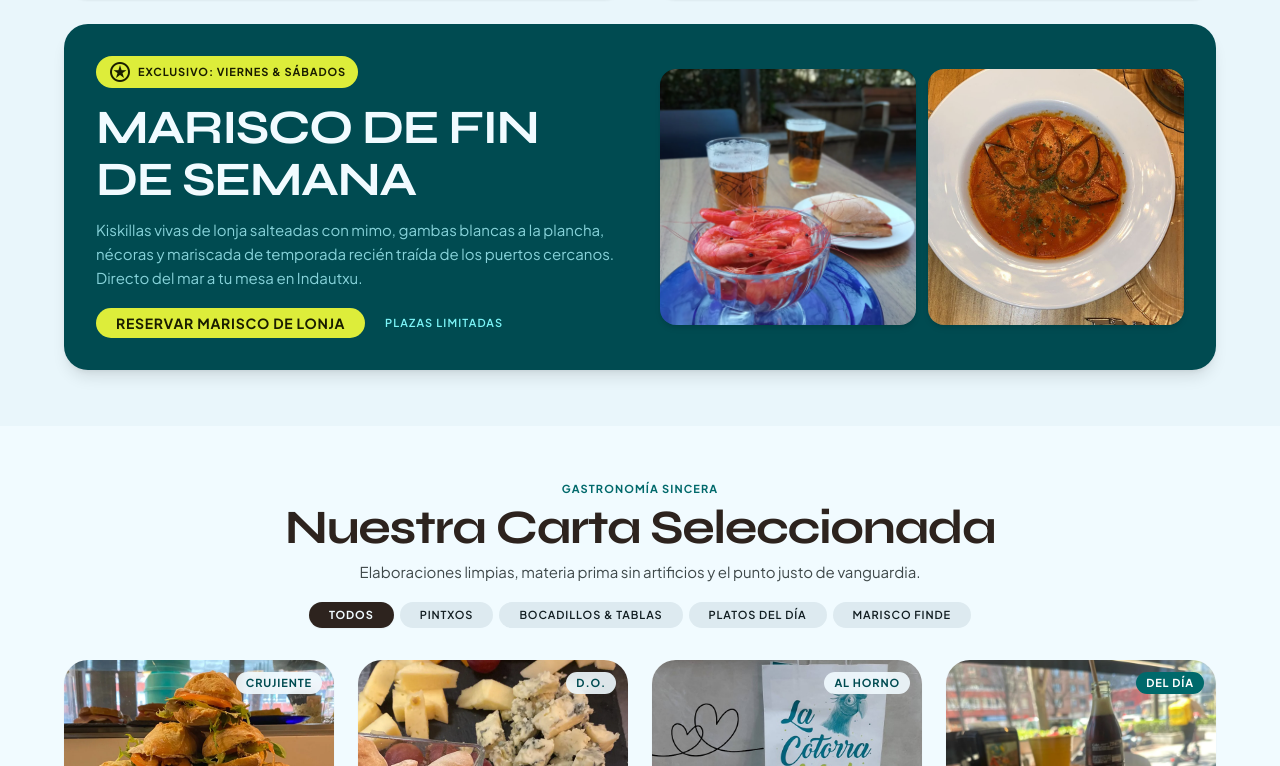
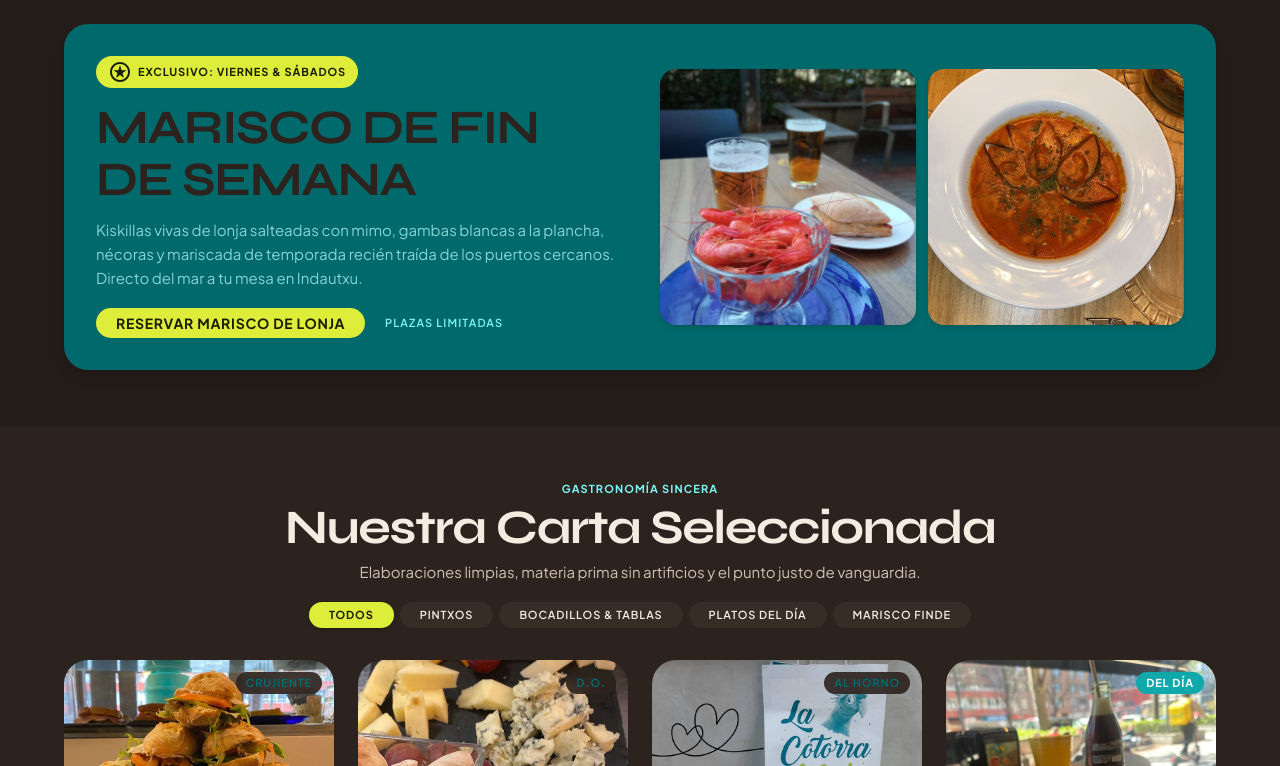
Before and after one commit to baituman420/cotorra-muda, a React (Vite) app: page / in a window 1280 px wide. Shown: the part 1694-2460 px from the top of the page. Built offline with nearby package versions, Linux system fonts and the light colour scheme.

Commit message:
feat(theme): fondo marron de la paleta (#2D231E) con inversion cromatica de alto contraste

```diff
--- a/src/components/HeroMascot.tsx
+++ b/src/components/HeroMascot.tsx
@@ -68,6 +68,7 @@ export const HeroMascot: React.FC<HeroMascotProps> = ({ className = '' }) => {
               width: '100%',
               height: '100%',
               display: 'block',
+              mixBlendMode: 'multiply',
             }}
           />
         </div>
--- a/src/pages/Home.tsx
+++ b/src/pages/Home.tsx
@@ -34,15 +34,15 @@ export const Home: React.FC<HomeProps> = ({ onNavigate }) => {
           <div className="max-w-7xl mx-auto px-5 sm:px-6 lg:px-margin-lg w-full relative z-10">
             <div className="max-w-xl lg:max-w-2xl flex flex-col space-y-space-sm sm:space-y-space-md">
               {/*  Pastilla: retardo 1 (0.8s)  */}
-              <div className="hero-delay-1 inline-flex items-center gap-space-xs w-fit bg-[#2D231E] text-surface-bright px-space-md py-space-xs rounded-full shadow-sm border border-[#3E3028]">
+              <div className="hero-delay-1 inline-flex items-center gap-space-xs w-fit bg-[#3D3029] text-on-surface px-space-md py-space-xs rounded-full shadow-md border border-[#504138]">
                 <span className="w-2.5 h-2.5 rounded-full bg-[#dded3a] animate-ping"></span>
                 <span className="font-label-sm text-label-sm uppercase tracking-widest font-bold text-[#dded3a]">Barra Viva · Bilbao Indautxu</span>
               </div>
 
               {/*  H1 Titular: retardo 2 (1.1s)  */}
-              <h1 className="hero-delay-2 font-display-xl text-display-xl-mobile sm:text-4xl lg:text-display-xl font-extrabold uppercase tracking-tight text-[#2D231E] leading-[1.08] lg:leading-none">
+              <h1 className="hero-delay-2 font-display-xl text-display-xl-mobile sm:text-4xl lg:text-display-xl font-extrabold uppercase tracking-tight text-on-surface leading-[1.08] lg:leading-none">
                 Aquí la cotorra es muda. <br />
-                <span className="text-secondary italic font-light">El resto, no.</span>
+                <span className="text-[#7cf5f8] italic font-light">El resto, no.</span>
               </h1>
 
               {/*  Texto descriptivo: retardo 3 (1.3s)  */}
@@ -86,14 +86,14 @@ export const Home: React.FC<HomeProps> = ({ onNavigate }) => {
 {/*  Section Header  */}
 <div className="flex flex-col md:flex-row md:items-end justify-between mb-space-lg gap-space-sm">
 <div>
-<span className="font-label-sm text-label-sm uppercase tracking-widest text-[#5C483D] font-bold flex items-center gap-2"><span className="w-2 h-2 rounded-full bg-[#332822]"></span>Ritmo continuo</span>
-<h2 className="font-headline-lg text-headline-lg-mobile lg:text-headline-lg text-[#2D231E] tracking-tight font-bold">
+<span className="font-label-sm text-label-sm uppercase tracking-widest text-[#D0BFB2] font-bold flex items-center gap-2"><span className="w-2 h-2 rounded-full bg-[#dded3a]"></span>Ritmo continuo</span>
+<h2 className="font-headline-lg text-headline-lg-mobile lg:text-headline-lg text-on-surface tracking-tight font-bold">
             De la mañana a la mesa
           </h2>
 <p className="font-body-md text-body-md text-on-surface-variant mt-space-xs">Siempre hay un buen pretexto para parar en La Cotorra.</p>
 </div>
 <div className="hidden md:flex items-center gap-space-xs text-on-surface-variant font-label-md text-label-md">
-<span className="font-label-sm text-label-sm uppercase tracking-widest text-[#5C483D] font-bold flex items-center gap-2"><span className="w-2 h-2 rounded-full bg-[#332822]"></span>Ritmo continuo</span>
+<span className="font-label-sm text-label-sm uppercase tracking-widest text-[#D0BFB2] font-bold flex items-center gap-2"><span className="w-2 h-2 rounded-full bg-[#dded3a]"></span>Ritmo continuo</span>
 <span className="">Servicio continuo en barra y mesa</span>
 </div>
 </div>
@@ -104,7 +104,7 @@ export const Home: React.FC<HomeProps> = ({ onNavigate }) => {
 <div className="flex flex-col sm:flex-row gap-space-md items-start sm:items-center justify-between mb-space-sm">
 <div>
 <span className="bg-tertiary-fixed text-on-tertiary-fixed font-label-sm text-label-sm px-2.5 py-0.5 rounded-full uppercase font-bold">08:00h en adelante</span>
-<h3 className="font-headline-sm text-headline-sm text-[#2D231E] mt-space-xs font-bold">Desayunos &amp; Café artesanal</h3>
+<h3 className="font-headline-sm text-headline-sm text-on-surface mt-space-xs font-bold">Desayunos &amp; Café artesanal</h3>
 <p className="font-body-sm text-body-sm text-on-surface-variant mt-1">Tostadas de hogaza con aguacate, bollería tierna y cafés de especialidad para arrancar con brío.</p>
 </div>
 </div>
@@ -121,7 +121,7 @@ export const Home: React.FC<HomeProps> = ({ onNavigate }) => {
 <div className="md:col-span-5 bg-surface-container-lowest rounded-3xl p-space-md shadow-sm flex flex-col justify-between group hover:shadow-md transition-shadow">
 <div>
 <span className="bg-secondary-container text-on-secondary-container font-label-sm text-label-sm px-2.5 py-0.5 rounded-full uppercase font-bold">100% Natural</span>
-<h3 className="font-headline-sm text-headline-sm text-[#2D231E] mt-space-xs font-bold">Smoothies &amp; Zumos</h3>
+<h3 className="font-headline-sm text-headline-sm text-on-surface mt-space-xs font-bold">Smoothies &amp; Zumos</h3>
 <p className="font-body-sm text-body-sm text-on-surface-variant mt-1">Fruta fresca de temporada batida al momento. Energía pura y combinaciones refrescantes.</p>
 </div>
 <div className="h-52 w-full rounded-2xl overflow-hidden mt-space-sm">
@@ -205,8 +205,8 @@ export const Home: React.FC<HomeProps> = ({ onNavigate }) => {
 <div className="max-w-7xl mx-auto px-6 lg:px-margin-lg">
 {/*  Section Header & Filter Tabs  */}
 <div className="flex flex-col items-center text-center space-y-space-xs mb-space-lg">
-<span className="font-label-sm text-label-sm uppercase tracking-widest text-secondary font-bold">Gastronomía sincera</span>
-<h2 className="font-headline-lg text-headline-lg-mobile lg:text-headline-lg text-[#2D231E] tracking-tight font-bold">
+<span className="font-label-sm text-label-sm uppercase tracking-widest text-[#7cf5f8] font-bold">Gastronomía sincera</span>
+<h2 className="font-headline-lg text-headline-lg-mobile lg:text-headline-lg text-on-surface tracking-tight font-bold">
           Nuestra Carta Seleccionada
         </h2>
 <p className="font-body-md text-body-md text-on-surface-variant max-w-xl">
@@ -219,7 +219,7 @@ export const Home: React.FC<HomeProps> = ({ onNavigate }) => {
           onClick={() => setActiveCategory('all')}
           className={`menu-filter-btn px-space-md py-1.5 rounded-full font-label-sm text-label-sm uppercase transition-all ${
             activeCategory === 'all'
-              ? 'bg-[#2D231E] text-surface-bright shadow-sm font-bold'
+              ? 'bg-[#dded3a] text-[#1a1d00] shadow-md font-bold'
               : 'bg-surface-container-high text-on-surface hover:bg-surface-variant'
           }`}
         >Todos</button><button
@@ -228,7 +228,7 @@ export const Home: React.FC<HomeProps> = ({ onNavigate }) => {
           onClick={() => setActiveCategory('pintxos')}
           className={`menu-filter-btn px-space-md py-1.5 rounded-full font-label-sm text-label-sm uppercase transition-all ${
             activeCategory === 'pintxos'
-              ? 'bg-[#2D231E] text-surface-bright shadow-sm font-bold'
+              ? 'bg-[#dded3a] text-[#1a1d00] shadow-md font-bold'
               : 'bg-surface-container-high text-on-surface hover:bg-surface-variant'
           }`}
         >Pintxos</button><button
@@ -237,7 +237,7 @@ export const Home: React.FC<HomeProps> = ({ onNavigate }) => {
           onClick={() => setActiveCategory('bocadillos')}
           className={`menu-filter-btn px-space-md py-1.5 rounded-full font-label-sm text-label-sm uppercase transition-all ${
             activeCategory === 'bocadillos'
-              ? 'bg-[#2D231E] text-surface-bright shadow-sm font-bold'
+              ? 'bg-[#dded3a] text-[#1a1d00] shadow-md font-bold'
               : 'bg-surface-container-high text-on-surface hover:bg-surface-variant'
           }`}
         >Bocadillos & Tablas</button><button
@@ -246,7 +246,7 @@ export const Home: React.FC<HomeProps> = ({ onNavigate }) => {
           onClick={() => setActiveCategory('especiales')}
           className={`menu-filter-btn px-space-md py-1.5 rounded-full font-label-sm text-label-sm uppercase transition-all ${
             activeCategory === 'especiales'
-              ? 'bg-[#2D231E] text-surface-bright shadow-sm font-bold'
+              ? 'bg-[#dded3a] text-[#1a1d00] shadow-md font-bold'
               : 'bg-surface-container-high text-on-surface hover:bg-surface-variant'
           }`}
         >Platos del Día</button><button
@@ -255,7 +255,7 @@ export const Home: React.FC<HomeProps> = ({ onNavigate }) => {
           onClick={() => setActiveCategory('marisco')}
           className={`menu-filter-btn px-space-md py-1.5 rounded-full font-label-sm text-label-sm uppercase transition-all ${
             activeCategory === 'marisco'
-              ? 'bg-[#2D231E] text-surface-bright shadow-sm font-bold'
+              ? 'bg-[#dded3a] text-[#1a1d00] shadow-md font-bold'
               : 'bg-surface-container-high text-on-surface hover:bg-surface-variant'
           }`}
         >Marisco Finde</button></div>
@@ -429,13 +429,13 @@ export const Home: React.FC<HomeProps> = ({ onNavigate }) => {
 <span className="w-3 h-3 rounded-full bg-error"></span>
 <span className="font-label-sm text-label-sm uppercase tracking-widest text-error font-bold">San Mamés a un paso</span>
 </div>
-<h2 className="font-headline-lg text-headline-lg-mobile lg:text-headline-lg text-[#2D231E] tracking-tight font-bold">
+<h2 className="font-headline-lg text-headline-lg-mobile lg:text-headline-lg text-on-surface tracking-tight font-bold">
             Aquí también se siente el Athletic
           </h2>
 <p className="font-body-lg text-body-lg text-on-surface-variant">
             Pasión bilbaína, cuadrillas incondicionales, días de partido y la mejor previa. En La Cotorra Muda el poteo se vive con orgullo rojiblanco: una copa de crianza, un txakoli bien tirado, risas de toda la vida y el rugido de la catedral a escasos metros.
           </p>
-<div className="grid grid-cols-2 gap-space-md pt-space-xs"><div className="p-space-sm rounded-2xl bg-[#2D231E] text-surface-bright border border-[#3E3028]"><span className="font-headline-sm text-headline-sm text-[#dded3a] font-bold">100%</span><p className="font-body-sm text-body-sm text-surface-container-high">Ambiente de previa y pospartido</p></div><div className="p-space-sm rounded-2xl bg-[#2D231E] text-surface-bright border border-[#3E3028]"><span className="font-headline-sm text-headline-sm text-[#dded3a] font-bold">5 min</span><p className="font-body-sm text-body-sm text-surface-container-high">Caminando directo a San Mamés</p></div></div>
+<div className="grid grid-cols-2 gap-space-md pt-space-xs"><div className="p-space-sm rounded-2xl bg-surface-container-high text-surface-bright border border-outline-variant"><span className="font-headline-sm text-headline-sm text-[#dded3a] font-bold">100%</span><p className="font-body-sm text-body-sm text-on-surface-variant">Ambiente de previa y pospartido</p></div><div className="p-space-sm rounded-2xl bg-surface-container-high text-surface-bright border border-outline-variant"><span className="font-headline-sm text-headline-sm text-[#dded3a] font-bold">5 min</span><p className="font-body-sm text-body-sm text-on-surface-variant">Caminando directo a San Mamés</p></div></div>
 </div>
 </div>
 </div>
@@ -446,8 +446,8 @@ export const Home: React.FC<HomeProps> = ({ onNavigate }) => {
 <div className="bg-surface-container-lowest rounded-3xl p-space-lg lg:p-space-xl shadow-md">
 <div className="grid grid-cols-1 lg:grid-cols-12 gap-gutter-lg items-center">
 <div className="lg:col-span-6 space-y-space-md">
-<span className="font-label-sm text-label-sm uppercase tracking-widest text-secondary font-bold">Mesas &amp; Cuadrillas</span>
-<h2 className="font-headline-lg text-headline-lg-mobile lg:text-headline-lg text-[#2D231E] tracking-tight font-bold">
+<span className="font-label-sm text-label-sm uppercase tracking-widest text-[#7cf5f8] font-bold">Mesas &amp; Cuadrillas</span>
+<h2 className="font-headline-lg text-headline-lg-mobile lg:text-headline-lg text-on-surface tracking-tight font-bold">
               Los mejores planes se comparten
             </h2>
 <p className="font-body-md text-body-md text-on-surface-variant">
@@ -455,15 +455,15 @@ export const Home: React.FC<HomeProps> = ({ onNavigate }) => {
             </p>
 <ul className="space-y-space-xs font-body-sm text-body-sm text-on-surface">
 <li className="flex items-center gap-2">
-<span className="material-symbols-outlined text-secondary text-sm">check_circle</span>
+<span className="material-symbols-outlined text-[#7cf5f8] text-sm">check_circle</span>
 <span className="">Menús cerrados de picoteo con barra libre opcional</span>
 </li>
 <li className="flex items-center gap-2">
-<span className="material-symbols-outlined text-secondary text-sm">check_circle</span>
+<span className="material-symbols-outlined text-[#7cf5f8] text-sm">check_circle</span>
 <span className="">Opciones vegetarianas y sin gluten previo aviso</span>
 </li>
 <li className="flex items-center gap-2">
-<span className="material-symbols-outlined text-secondary text-sm">check_circle</span>
+<span className="material-symbols-outlined text-[#7cf5f8] text-sm">check_circle</span>
 <span className="">Reserva rápida sin complicaciones de pago</span>
 </li>
 </ul>
@@ -488,8 +488,8 @@ export const Home: React.FC<HomeProps> = ({ onNavigate }) => {
 <div className="max-w-7xl mx-auto px-6 lg:px-margin-lg">
 <div className="flex flex-col sm:flex-row items-start sm:items-end justify-between mb-space-lg gap-space-xs">
 <div>
-<span className="font-label-sm text-label-sm uppercase tracking-widest text-secondary font-bold">Comunidad &amp; Vida Social</span>
-<h2 className="font-headline-lg text-headline-lg-mobile lg:text-headline-lg text-[#2D231E] tracking-tight font-bold">
+<span className="font-label-sm text-label-sm uppercase tracking-widest text-[#7cf5f8] font-bold">Comunidad &amp; Vida Social</span>
+<h2 className="font-headline-lg text-headline-lg-mobile lg:text-headline-lg text-on-surface tracking-tight font-bold">
             Lo que pasa en La Cotorra
           </h2>
 </div>
@@ -522,8 +522,8 @@ export const Home: React.FC<HomeProps> = ({ onNavigate }) => {
 <div className="grid grid-cols-1 lg:grid-cols-12 gap-gutter-lg items-center">
 <div className="lg:col-span-7 space-y-space-md">
 <div>
-<span className="font-label-sm text-label-sm uppercase tracking-widest text-secondary font-bold">Puertas Abiertas</span>
-<h2 className="font-headline-lg text-headline-lg-mobile lg:text-headline-lg text-[#2D231E] tracking-tight font-bold">
+<span className="font-label-sm text-label-sm uppercase tracking-widest text-[#7cf5f8] font-bold">Puertas Abiertas</span>
+<h2 className="font-headline-lg text-headline-lg-mobile lg:text-headline-lg text-on-surface tracking-tight font-bold">
                 ¿Nos vemos hoy?
               </h2>
 <p className="font-body-md text-body-md text-on-surface-variant mt-1">
--- a/tailwind.config.js
+++ b/tailwind.config.js
@@ -6,52 +6,52 @@ export default {
     extend: {
       colors: {
         "tertiary-fixed": "#dded3a",
-        "on-surface": "#111d21",
+        "on-surface": "#F5EBE1",
         "primary-fixed": "#a3eff7",
-        "surface-bright": "#f1fbff",
+        "surface-bright": "#3D3029",
         "inverse-primary": "#87d3da",
-        "on-surface-variant": "#3f494a",
+        "on-surface-variant": "#D0BFB2",
         "on-secondary": "#ffffff",
-        "secondary": "#00696b",
+        "secondary": "#11A8AB",
         "tertiary": "#414700",
-        "outline-variant": "#bec8c9",
+        "outline-variant": "#504138",
         "tertiary-container": "#586000",
         "tertiary-fixed-dim": "#c1d015",
-        "secondary-container": "#79f2f5",
+        "secondary-container": "#004f51",
         "on-primary": "#ffffff",
         "primary-fixed-dim": "#87d3da",
         "on-tertiary-fixed-variant": "#444b00",
-        "surface-container-low": "#e9f6fb",
+        "surface-container-low": "#241C18",
         "secondary-fixed": "#7cf5f8",
         "on-primary-fixed": "#002022",
         "on-primary-fixed-variant": "#004f55",
         "secondary-fixed-dim": "#5cd8db",
         "on-error": "#ffffff",
         "on-tertiary": "#ffffff",
-        "on-secondary-container": "#006e70",
-        "background": "#f1fbff",
-        "primary": "#004b51",
-        "on-error-container": "#93000a",
+        "on-secondary-container": "#79f2f5",
+        "background": "#2D231E",
+        "primary": "#00696B",
+        "on-error-container": "#ffdad6",
         "on-secondary-fixed-variant": "#004f51",
-        "surface-container": "#e3f0f5",
-        "on-background": "#111d21",
-        "inverse-on-surface": "#e6f3f8",
+        "surface-container": "#2E241F",
+        "on-background": "#F5EBE1",
+        "inverse-on-surface": "#111d21",
         "error": "#ba1a1a",
         "on-secondary-fixed": "#002021",
-        "surface-container-lowest": "#ffffff",
+        "surface-container-lowest": "#201815",
         "on-primary-container": "#94dfe7",
-        "surface": "#f1fbff",
-        "outline": "#6f797a",
-        "error-container": "#ffdad6",
-        "primary-container": "#00656c",
-        "surface-variant": "#d8e5ea",
+        "surface": "#2D231E",
+        "outline": "#8E7C70",
+        "error-container": "#93000a",
+        "primary-container": "#004b51",
+        "surface-variant": "#3D3029",
         "on-tertiary-fixed": "#1a1d00",
-        "surface-container-high": "#ddeaf0",
+        "surface-container-high": "#382D26",
         "on-tertiary-container": "#cede28",
-        "surface-tint": "#0a6970",
-        "inverse-surface": "#263236",
-        "surface-dim": "#cfdce1",
-        "surface-container-highest": "#d8e5ea"
+        "surface-tint": "#11A8AB",
+        "inverse-surface": "#e6f3f8",
+        "surface-dim": "#241C18",
+        "surface-container-highest": "#44362E"
       },
       borderRadius: {
         "DEFAULT": "1rem",
```
Also changed, not shown: src/components/Header.tsx (+5 -5 lines), src/pages/Carta.tsx (+7 -7 lines), src/pages/Grupos.tsx (+6 -6 lines).
